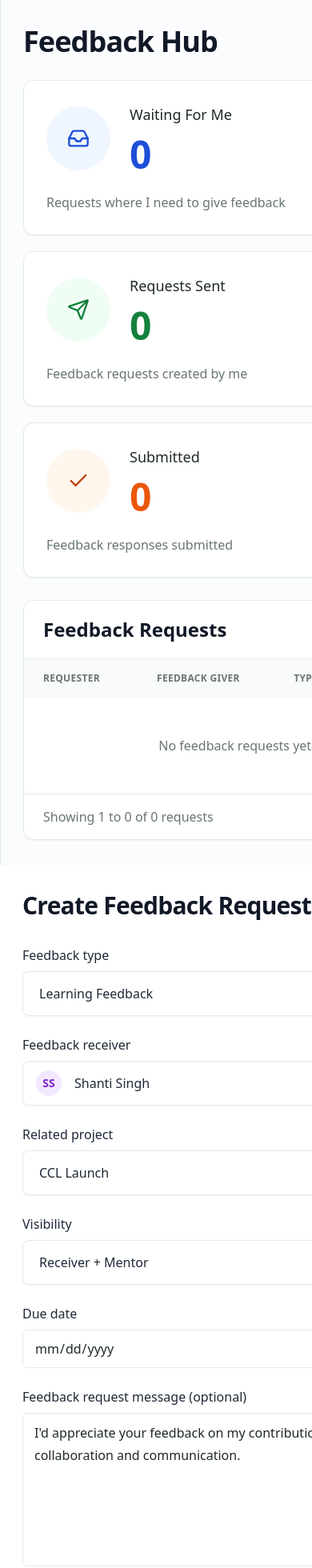
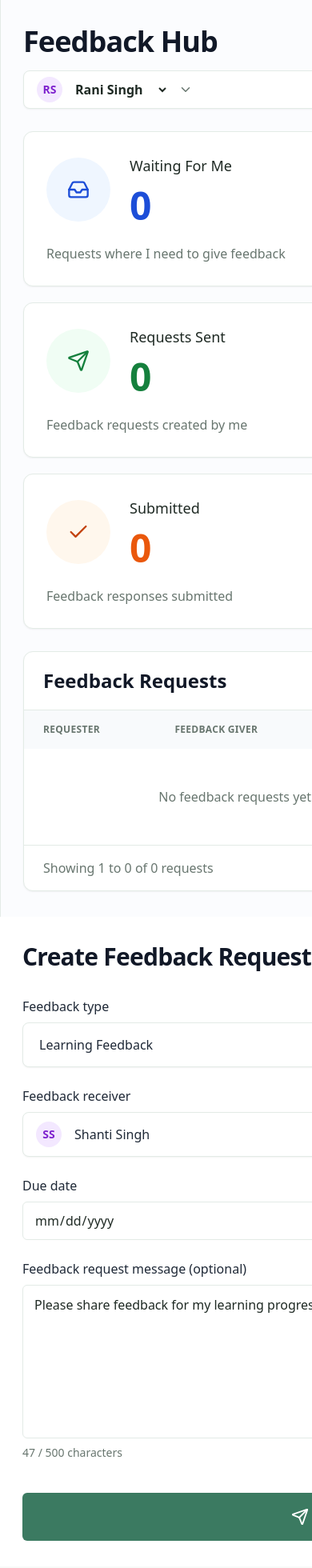
Before and after one commit to PoojaMeena99/feedback-process, a Next.js app: page / in a window 390 px wide. Shown: the top 1960 px of the page at 80% size. Built offline with nearby package versions, Linux system fonts and the light colour scheme.

Commit message:
Simplify feedback request workflow

```diff
--- a/app/page.jsx
+++ b/app/page.jsx
@@ -1,6 +1,6 @@
 "use client";
 
-import { useState } from "react";
+import { useEffect, useState } from "react";
 import {
   Check,
   ChevronDown,
@@ -48,10 +48,26 @@ const fieldClass = "field-control";
 function loadRequests() {
   if (typeof window === "undefined") return [];
   try {
-    return JSON.parse(localStorage.getItem(STORAGE_KEY)) ?? [];
+    const savedRequests = JSON.parse(localStorage.getItem(STORAGE_KEY)) ?? [];
+    const cleanRequests = dedupeRequests(savedRequests);
+    if (cleanRequests.length !== savedRequests.length) {
+      localStorage.setItem(STORAGE_KEY, JSON.stringify(cleanRequests));
+    }
+    return cleanRequests;
   } catch {
     return [];
   }
+}
+
+function dedupeRequests(savedRequests) {
+  const seen = new Set();
+  return savedRequests.filter((request) => {
+    if (request.status !== "requested") return true;
+    const key = `${request.requesterId}:${request.giverId}:${request.templateId}`;
+    if (seen.has(key)) return false;
+    seen.add(key);
+    return true;
+  });
 }
 
 export default function Home() {
@@ -74,13 +90,24 @@ export default function Home() {
   }
 
   function createRequest(payload) {
+    const duplicateRequest = requests.find(
+      (request) =>
+        request.requesterId === currentUserId &&
+        request.giverId === payload.giverId &&
+        request.templateId === payload.templateId &&
+        request.status === "requested",
+    );
+
+    if (duplicateRequest) {
+      setSelectedRequestId(duplicateRequest.id);
+      return false;
+    }
+
     const nextRequest = {
       id: crypto.randomUUID(),
       requesterId: currentUserId,
       giverId: payload.giverId,
       templateId: payload.templateId,
-      project: payload.project,
-      visibility: payload.visibility,
       message: payload.message,
       dueDate: payload.dueDate,
       status: "requested",
@@ -88,6 +115,7 @@ export default function Home() {
       createdAt: new Date().toISOString(),
     };
     saveRequests([nextRequest, ...requests]);
+    return true;
   }
 
   function updateRequest(requestId, changes) {
@@ -101,11 +129,26 @@ export default function Home() {
   return (
     <div className="min-h-screen bg-[#f8fafc] text-ink">
       <div className="grid min-h-screen lg:grid-cols-[260px_1fr_420px]">
-        <Sidebar currentUser={currentUser} currentUserId={currentUserId} onUserChange={setCurrentUserId} />
+        <Sidebar />
 
         <main className="border-x border-line bg-[#fbfcfe] px-7 py-8">
-          <div className="mb-7 flex items-center justify-between gap-4">
+          <div className="mb-7 flex flex-col gap-4 sm:flex-row sm:items-center sm:justify-between">
             <h1 className="text-4xl font-bold tracking-tight text-[#111827]">Feedback Hub</h1>
+            <label className="flex min-h-12 items-center gap-3 rounded-lg border border-line bg-white px-4 shadow-sm">
+              <Avatar initials={currentUser.initials} small />
+              <select
+                className="bg-transparent text-base font-semibold outline-none"
+                value={currentUserId}
+                onChange={(event) => setCurrentUserId(event.target.value)}
+              >
+                {USERS.map((user) => (
+                  <option key={user.id} value={user.id}>
+                    {user.name}
+                  </option>
+                ))}
+              </select>
+              <ChevronDown size={18} className="text-muted" />
+            </label>
           </div>
 
           <section className="grid gap-5 xl:grid-cols-3">
@@ -143,7 +186,6 @@ export default function Home() {
                     <th className="px-6 py-4">Requester</th>
                     <th className="px-4 py-4">Feedback Giver</th>
                     <th className="px-4 py-4">Type</th>
-                    <th className="px-4 py-4">Project</th>
                     <th className="px-4 py-4">Due Date</th>
                     <th className="px-4 py-4">Status</th>
                     <th className="px-4 py-4">Action</th>
@@ -168,7 +210,6 @@ export default function Home() {
                         </div>
                       </td>
                       <td className="px-4 py-5 text-base font-medium">{row.type}</td>
-                      <td className="px-4 py-5 text-base font-medium">{row.project}</td>
                       <td className="px-4 py-5">
                         <p className="font-semibold">{row.dueDate}</p>
                       </td>
@@ -187,7 +228,7 @@ export default function Home() {
                     </tr>
                   )) : (
                     <tr>
-                      <td className="px-6 py-12 text-center text-base text-muted" colSpan={7}>
+                      <td className="px-6 py-12 text-center text-base text-muted" colSpan={6}>
                         No feedback requests yet. Create a request from the right panel.
                       </td>
                     </tr>
@@ -216,7 +257,7 @@ export default function Home() {
   );
 }
 
-function Sidebar({ currentUser, currentUserId, onUserChange }) {
+function Sidebar() {
   return (
     <aside className="hidden bg-white px-4 py-8 shadow-sm lg:flex lg:flex-col">
       <div className="mb-10 flex items-center gap-3 px-2">
@@ -230,29 +271,6 @@ function Sidebar({ currentUser, currentUserId, onUserChange }) {
         <SidebarItem active icon={<HomeIcon size={22} />} label="Dashboard" />
         <SidebarItem icon={<Inbox size={22} />} label="Feedback Requests" />
       </nav>
-
-      <div className="mt-auto border-t border-line pt-7">
-        <div className="flex items-center gap-3">
-          <Avatar initials={currentUser.initials} />
-          <div className="min-w-0 flex-1">
-            <p className="truncate text-base font-semibold">{currentUser.name}</p>
-            <label className="mt-1 block">
-              <select
-                className="w-full bg-transparent text-sm text-muted outline-none"
-                value={currentUserId}
-                onChange={(event) => onUserChange(event.target.value)}
-              >
-                {USERS.map((user) => (
-                  <option key={user.id} value={user.id}>
-                    {user.name}
-                  </option>
-                ))}
-              </select>
-            </label>
-          </div>
-          <ChevronDown size={18} className="text-muted" />
-        </div>
-      </div>
     </aside>
   );
 }
@@ -300,17 +318,23 @@ function CreateFeedbackPanel({ currentUserId, onCreate }) {
   const possibleGivers = USERS.filter((user) => user.id !== currentUserId);
   const [giverId, setGiverId] = useState(possibleGivers[0]?.id ?? "");
   const [templateId, setTemplateId] = useState(TEMPLATES[0].id);
-  const [project, setProject] = useState("CCL Launch");
-  const [visibility, setVisibility] = useState("Receiver + Mentor");
   const [message, setMessage] = useState(
-    "I'd appreciate your feedback on my contributions to the CCL Launch project, especially around collaboration and communication.",
+    "Please share feedback for my learning progress.",
   );
   const [dueDate, setDueDate] = useState("");
+  const [notice, setNotice] = useState("");
+
+  useEffect(() => {
+    if (!possibleGivers.some((user) => user.id === giverId)) {
+      setGiverId(possibleGivers[0]?.id ?? "");
+    }
+  }, [currentUserId, giverId, possibleGivers]);
 
   function submit(event) {
     event.preventDefault();
     if (!giverId || giverId === currentUserId) return;
-    onCreate({ giverId, templateId, project, visibility, message, dueDate });
+    const created = onCreate({ giverId, templateId, message, dueDate });
+    setNotice(created ? "Request sent." : "This request already exists.");
   }
 
   return (
@@ -348,27 +372,6 @@ function CreateFeedbackPanel({ currentUserId, onCreate }) {
           </SelectShell>
         </Field>
 
-        <Field label="Related project">
-          <SelectShell>
-            <select className="w-full bg-transparent outline-none" value={project} onChange={(event) => setProject(event.target.value)}>
-              <option>CCL Launch</option>
-              <option>Mobile App Redesign</option>
-              <option>Customer Onboarding</option>
-              <option>Data Migration</option>
-            </select>
-          </SelectShell>
-        </Field>
-
-        <Field label="Visibility">
-          <SelectShell>
-            <select className="w-full bg-transparent outline-none" value={visibility} onChange={(event) => setVisibility(event.target.value)}>
-              <option>Receiver + Mentor</option>
-              <option>Private</option>
-              <option>Team Lead</option>
-            </select>
-          </SelectShell>
-        </Field>
-
         <Field label="Due date">
           <input className={fieldClass} type="date" value={dueDate} onChange={(event) => setDueDate(event.target.value)} />
         </Field>
@@ -387,6 +390,7 @@ function CreateFeedbackPanel({ currentUserId, onCreate }) {
           <Send size={22} />
           Send Request
         </button>
+        {notice ? <p className="text-center text-base font-medium text-blue-700">{notice}</p> : null}
       </form>
     </aside>
   );
@@ -498,7 +502,6 @@ function toTableRow(request) {
     giverName: giver.name,
     giverInitials: giver.initials,
     type: template.name,
-    project: request.project || "CCL Launch",
     dueDate: request.dueDate ? `Due ${request.dueDate}` : "No due date",
     status: request.status,
   };
```
